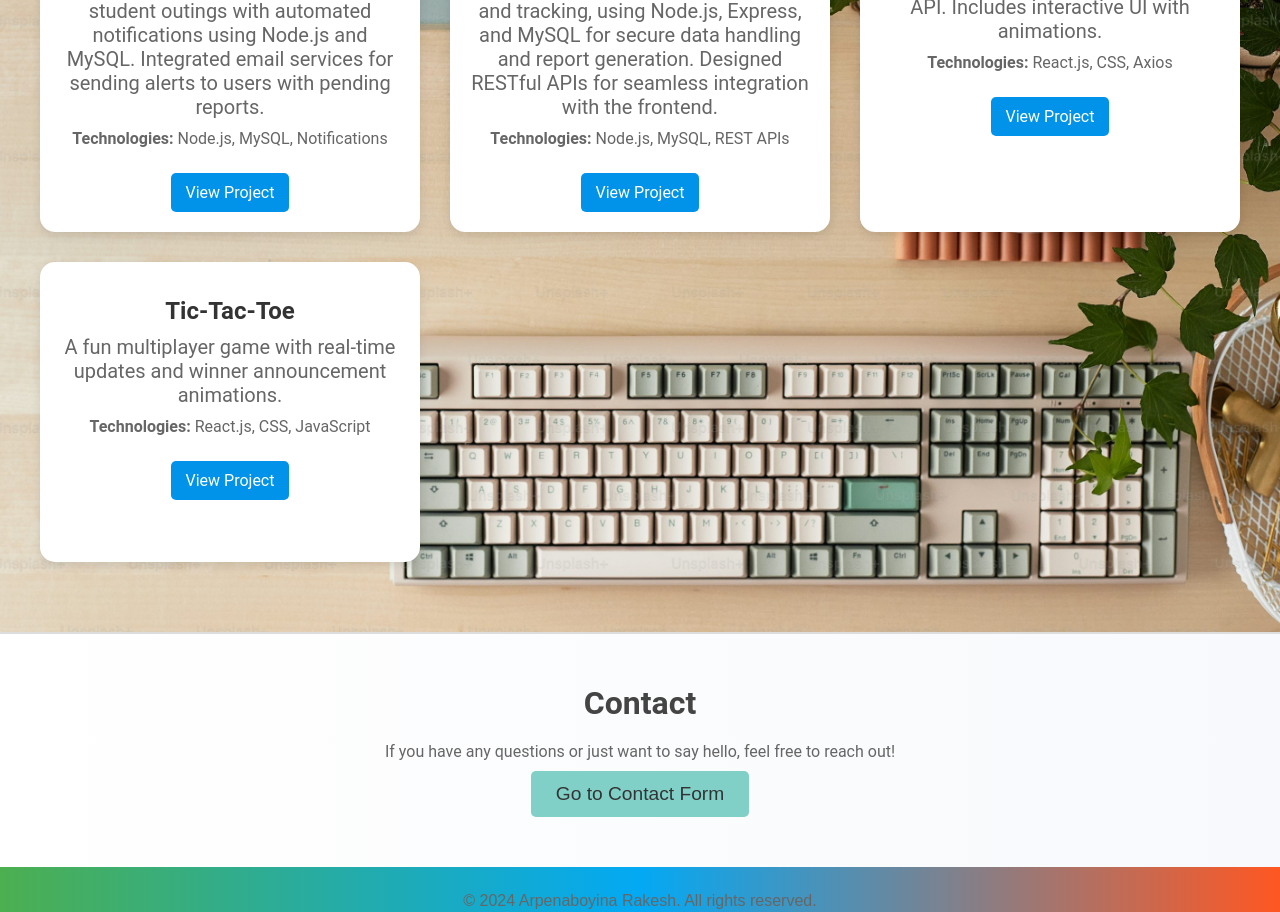
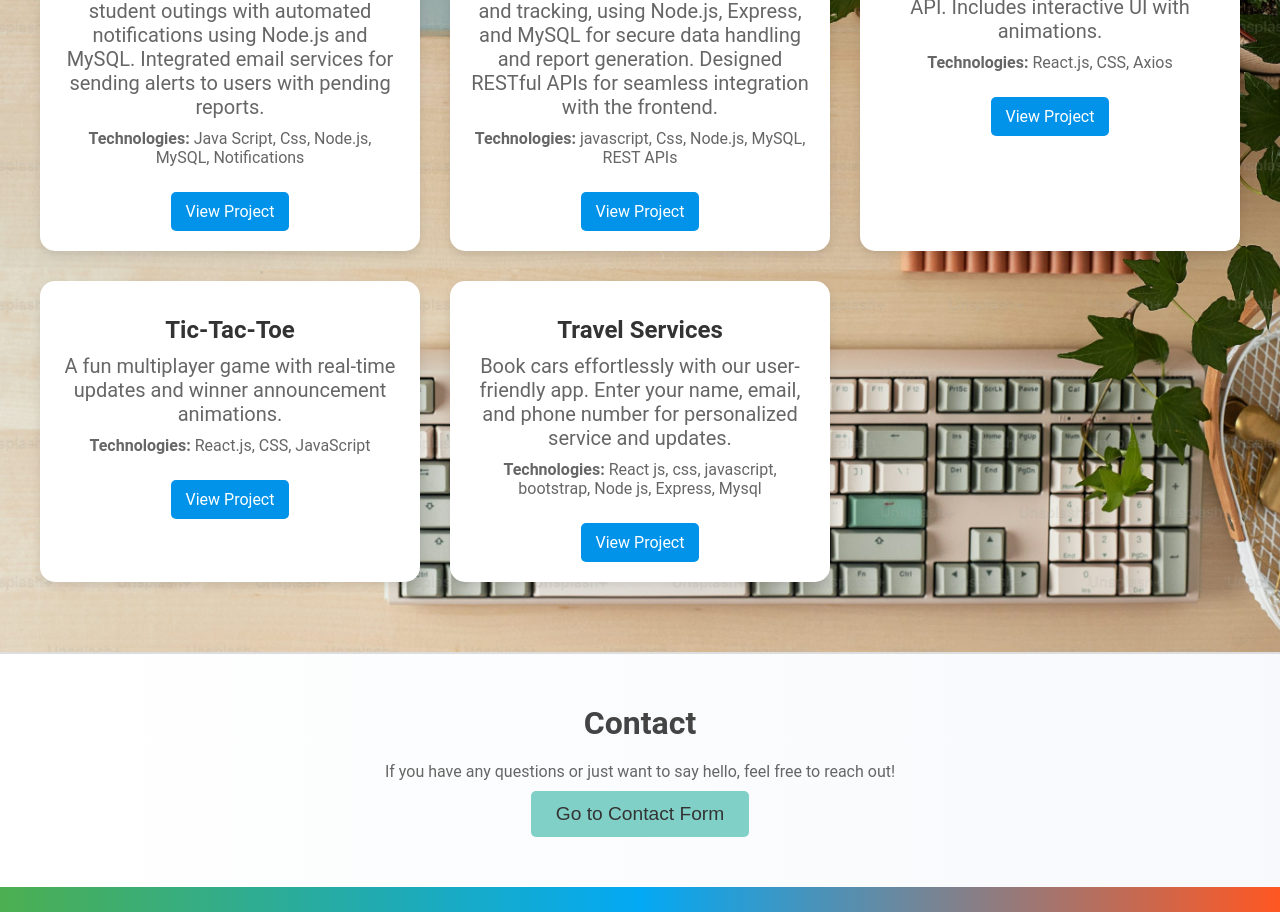
Before and after one commit to Arpenaboyina/Portfolio-Website, a React (Create React App) app: page / in a window 1280 px wide. Shown: the part 1040-1952 px from the top of the page. Built offline with nearby package versions, Linux system fonts and the light colour scheme.

Commit message:
Updated feature X and fixed bug Y

```diff
--- a/src/components/ProjectDetails.jsx
+++ b/src/components/ProjectDetails.jsx
@@ -5,13 +5,13 @@ const projects = [
     {
         title: 'Security Checker - Student Security App',
         description: 'Developed a tracking system for student outings with automated notifications using Node.js and MySQL. Integrated email services for sending alerts to users with pending reports.',
-        technologies: ['Node.js', 'MySQL', 'Notifications'],
+        technologies: ['Java Script','Css','Node.js', 'MySQL', 'Notifications'],
         link: 'https://github.com/Arpenaboyina/Security_Checker_project',
     },
     {
         title: 'Ensurance - Insurance Management Platform',
         description: 'Built a platform for insurance claims and tracking, using Node.js, Express, and MySQL for secure data handling and report generation. Designed RESTful APIs for seamless integration with the frontend.',
-        technologies: ['Node.js', 'MySQL', 'REST APIs'],
+        technologies: ['javascript','Css','Node.js', 'MySQL', 'REST APIs'],
         link: 'https://github.com/Arpenaboyina/ensurance',
     }  ,
     {
@@ -25,6 +25,12 @@ const projects = [
         description: 'A fun multiplayer game with real-time updates and winner announcement animations.',
         technologies: ['React.js', 'CSS', 'JavaScript'],
         link: 'https://github.com/Arpenaboyina/TIC-TAC-TOE',
+    }
+    ,{
+        title: 'Travel Services',
+        description:'Book cars effortlessly with our user-friendly app. Enter your name, email, and phone number for personalized service and updates.',
+        technologies:['React js','css','javascript','bootstrap','Node js','Express','Mysql'],
+        link:'https://github.com/Arpenaboyina/Travel_Services'
     }
 ];
 
```
